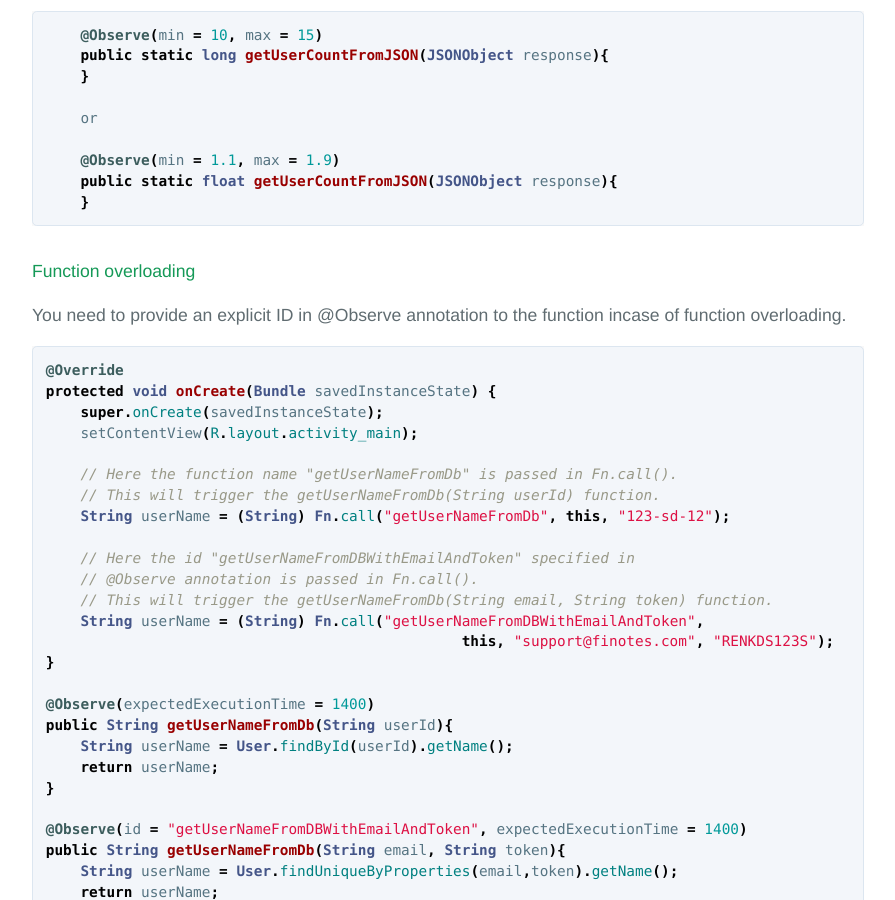
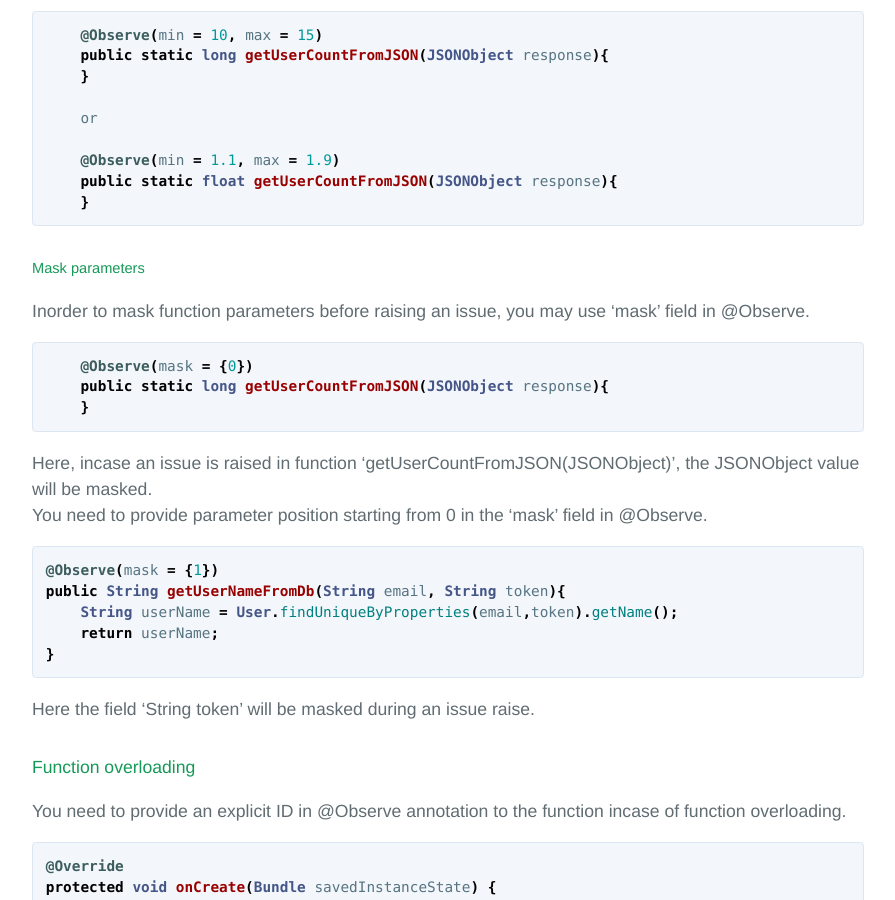
Before and after one commit to finotes/finotes.github.io, a Jekyll site: the page built from _posts/2018-02-02-java-docs.md, in a window 1280 px wide and 900 px high, scrolled down 15348 px. Shown: the whole window, without its empty margins (192-1087 px from the left). Built offline with Jekyll 4.4.1, drawn with Linux system fonts in a browser that asks for light colours; some web fonts are replaced.

Commit message:
Update 2018-02-02-java-docs.md

````diff
--- a/_posts/2018-02-02-java-docs.md
+++ b/_posts/2018-02-02-java-docs.md
@@ -495,7 +495,6 @@ Lets take a look at an "add to cart" functionality in an typical ecommerce app.
 	showMessage(Messages.CARTED_SUCCESS);
     }
 ```
-
 ##### nextFunctionId/nextFunctionClass
 Here, we have connected functions "addItemToCart" to "onItemAddedToCart" using 'nextFunctionId' and 'nextFunctionClass' in @Observe with expectedChainedExecutionTime set to 5000 milliseconds.
 
@@ -608,7 +607,23 @@ If the function annotated with @Observe returns a number or decimal value, you m
     public static float getUserCountFromJSON(JSONObject response){
     }
 ```
-
+##### Mask parameters
+Inorder to mask function parameters before raising an issue, you may use 'mask' field in @Observe.
+```java
+    @Observe(mask = {0})
+    public static long getUserCountFromJSON(JSONObject response){
+    }
+```
+Here, incase an issue is raised in function 'getUserCountFromJSON(JSONObject)', the JSONObject value will be masked.
+You need to provide parameter position starting from 0 in the 'mask' field in @Observe.
+```java
+@Observe(mask = {1})
+public String getUserNameFromDb(String email, String token){
+    String userName = User.findUniqueByProperties(email,token).getName();
+    return userName;
+}
+```
+Here the field 'String token' will be masked during an issue raise.
 
 #### Function overloading
 
````
